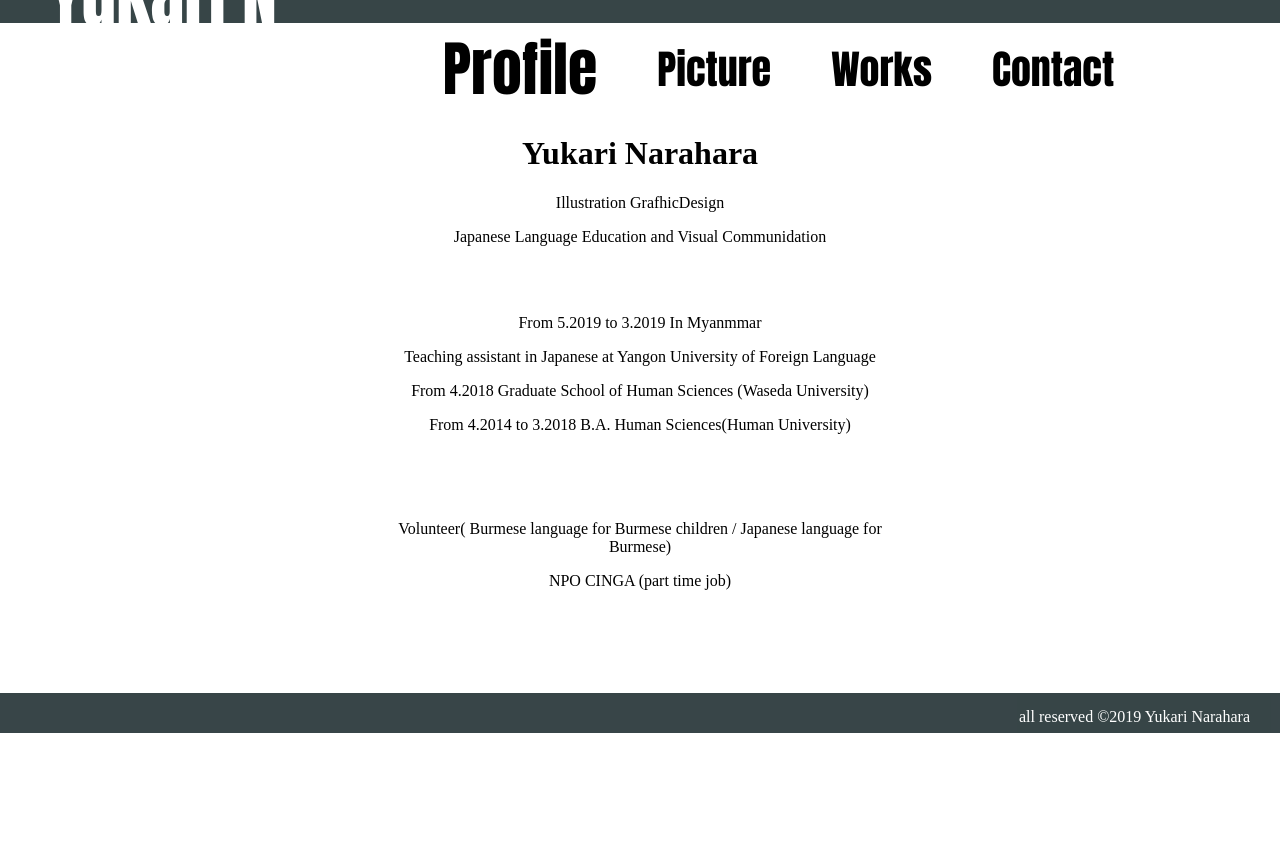
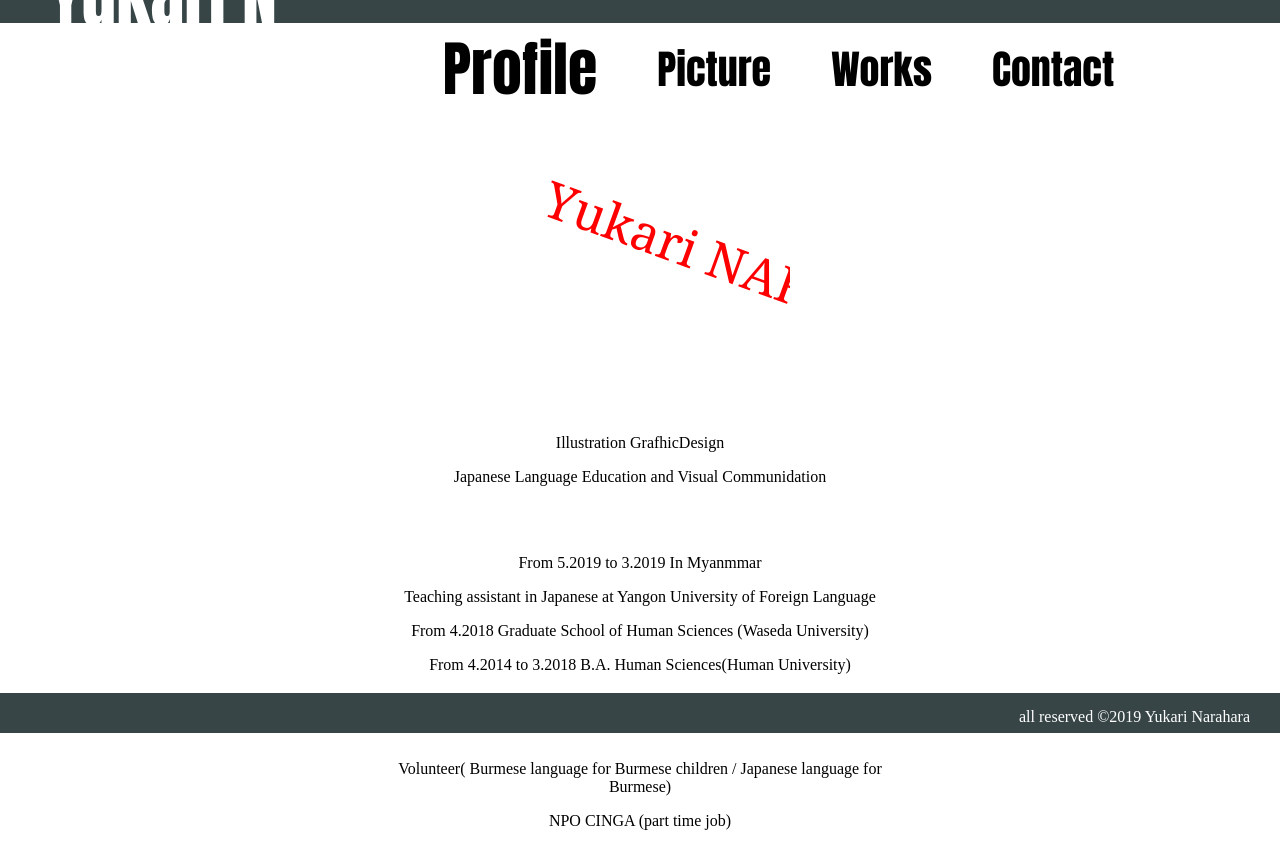
Before and after one commit to NyukariN/yukari.narahara, a plain HTML site: page profile.html in a window 1280 px wide. Shown: the part 67-913 px from the top of the page. Before the commit the page ends 800 px from the top, so only its background shows below. Drawn offline with Linux system fonts and the light colour scheme.

Commit message:
Update profile.html

```diff
--- a/profile.html
+++ b/profile.html
@@ -30,7 +30,9 @@
   </div>
 
   <div class="contents">
-    <h1>Yukari Narahara</h1>
+      <svg xmlns="http://www.w3.org/2000/svg" width="300" height="300" viewBox="0 0 300 300">
+    <text x="50" y="100" fill="red" font-family="'Cambria'" font-size="50px"  transform="rotate(20,50,100)">Yukari NARAHARA</text>
+    </svg>
     <p>Illustration GrafhicDesign </p>
     <p>Japanese Language Education and Visual Communidation</p>
     <br>
```
